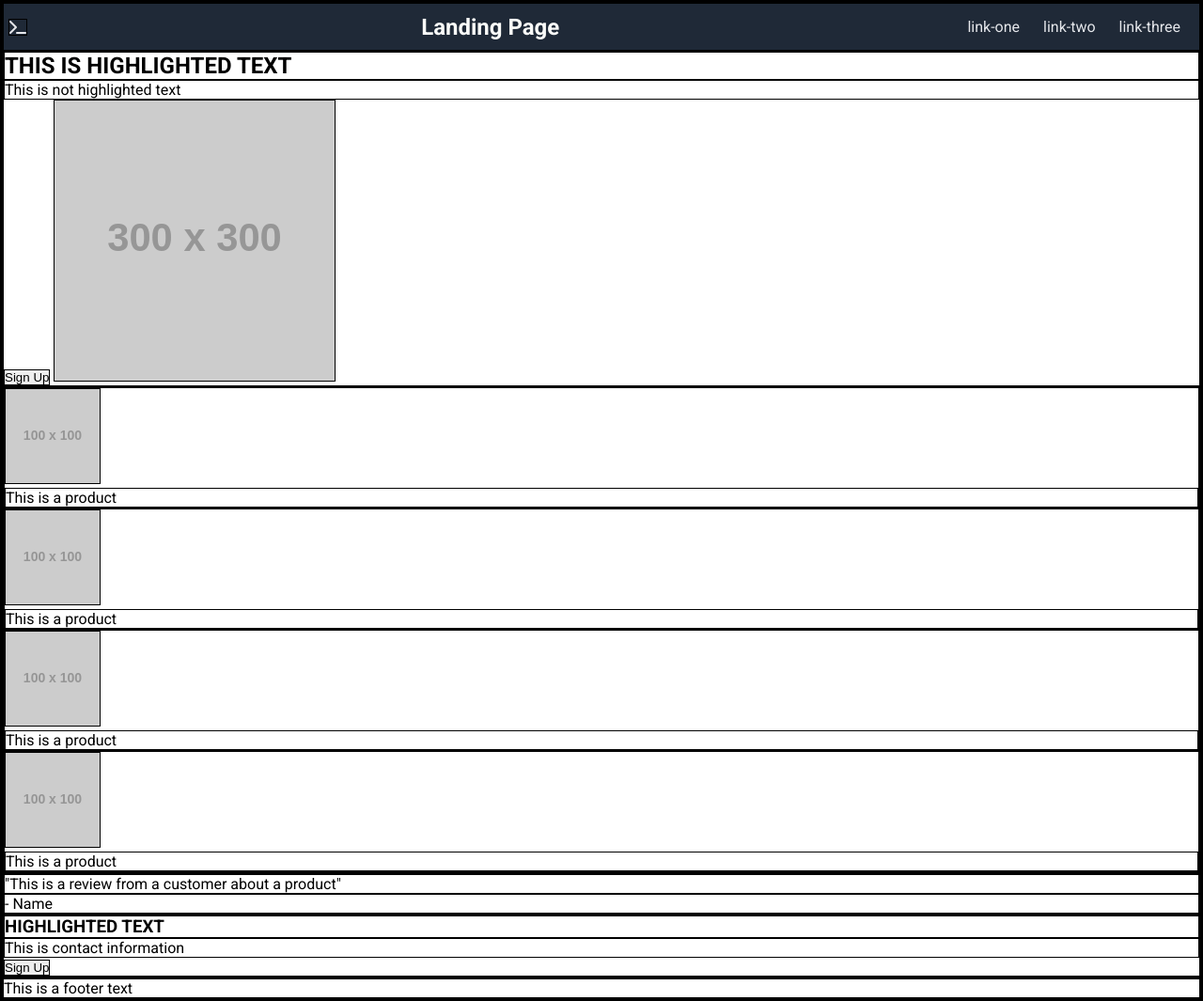
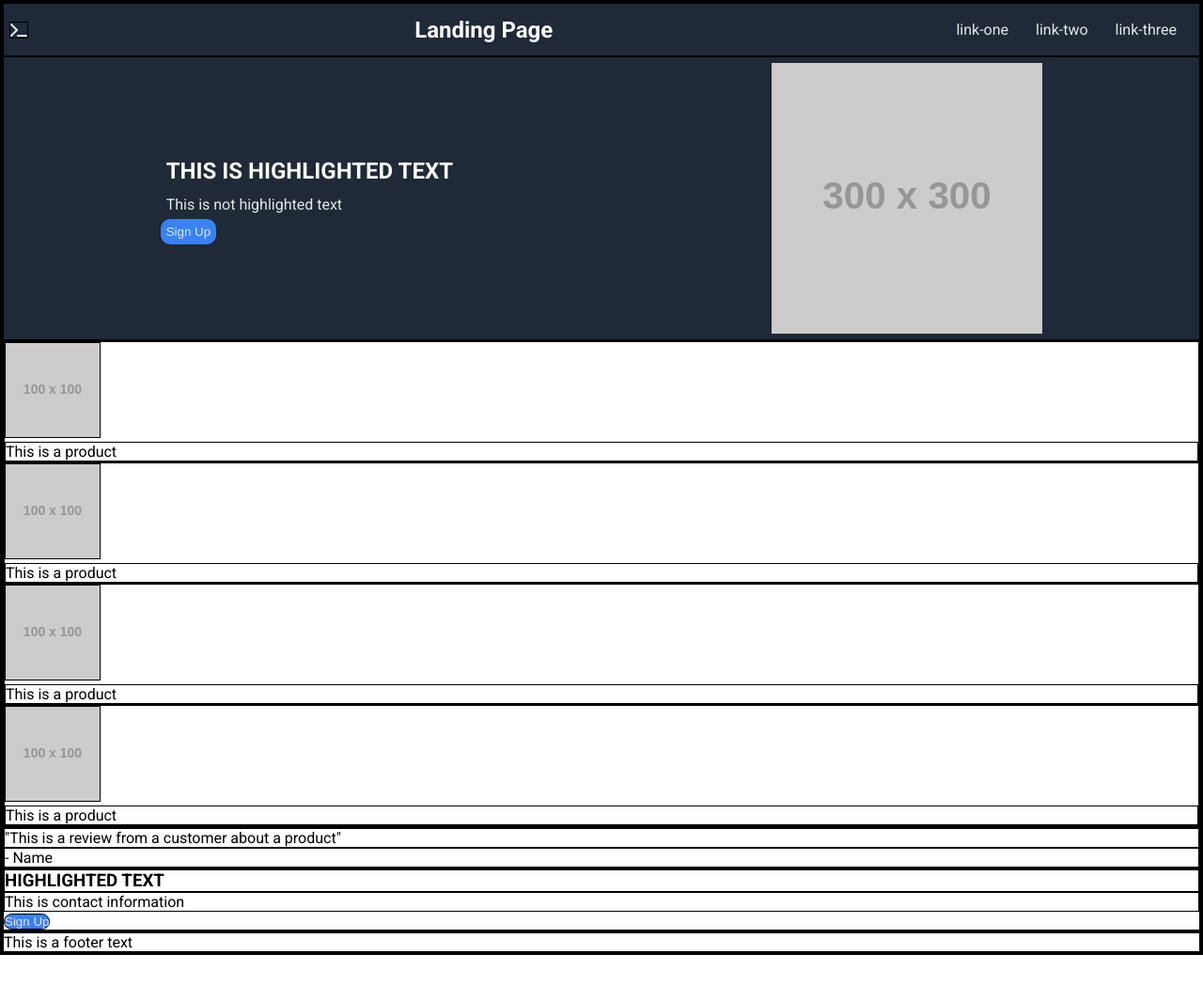
Before and after one commit to akil4/landing_page, a plain HTML site: page index.html in a window 1280 px wide. Shown: the whole page at 94% size. After the commit the page ends 1016 px from the top, so only its background shows below. Drawn offline with Linux system fonts and the light colour scheme; placeholder pictures from the web are drawn by us.

Commit message:
add styles for introduction in css

```diff
--- a/index.html
+++ b/index.html
@@ -24,9 +24,11 @@
             </nav>
         </section>
         <section class="introduction" id="introduction">
-            <h1>THIS IS HIGHLIGHTED TEXT</h1>
-            <p>This is not highlighted text</p>
-            <button>Sign Up</button>
+            <div class="intro-container">
+                <h1>THIS IS HIGHLIGHTED TEXT</h1>
+                <p>This is not highlighted text</p>
+                <button>Sign Up</button>
+            </div>
             <img src="https://placehold.co/300x300" alt="This is a placeholder for the image" width="300px" height="300px">
         </section>
         <section class="products" id="products">
--- a/styles.css
+++ b/styles.css
@@ -34,15 +34,28 @@ ul li {
     width: max-content
 }
 
-.header * {
-    border: 1px transparent;
+.header *, .introduction * {
+    border: 1px solid transparent;
     padding: 5px;
 }
 
-.heading {
+h1 {
     color: #f9faf8;
 }
 
-.logo {
+.logo, .intro-container p {
     color: #e5e7eb;
 }
+
+.introduction {
+    display: flex;
+    align-items: center;;
+    background-color: #1f2937;
+    justify-content: space-around;
+}
+
+button {
+    border-radius: 10px;
+    background-color: #3882f6;
+    color: #e5e7eb
+}
```
